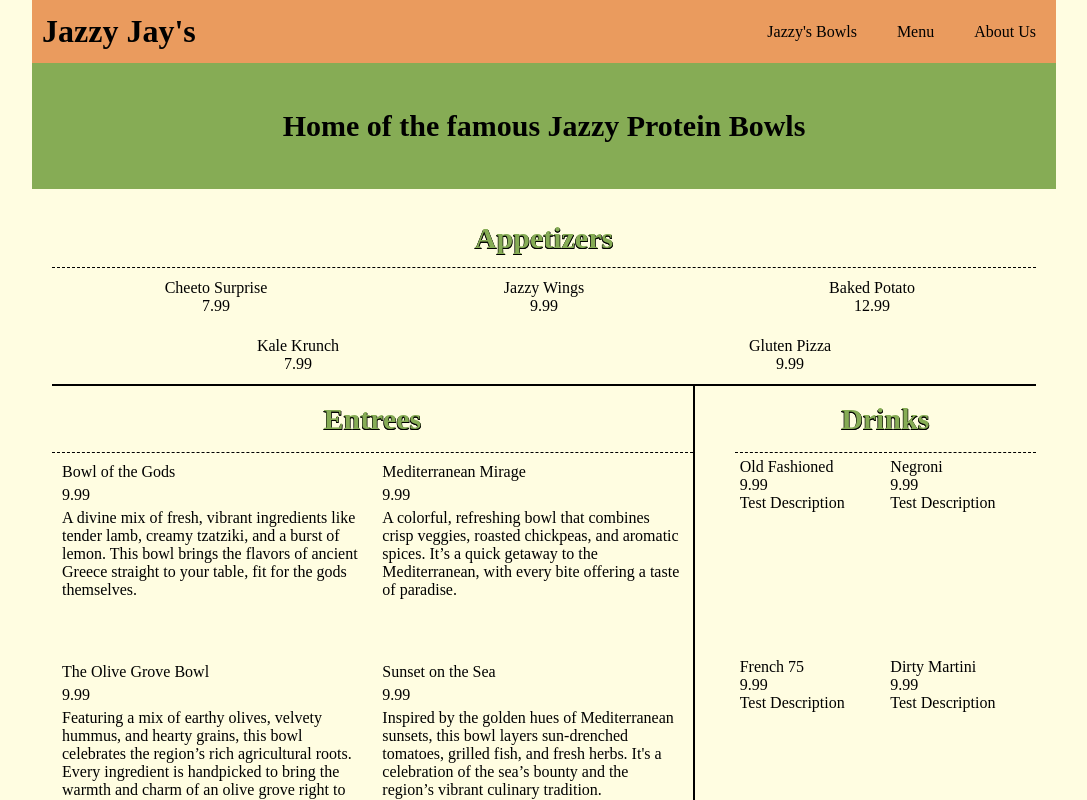
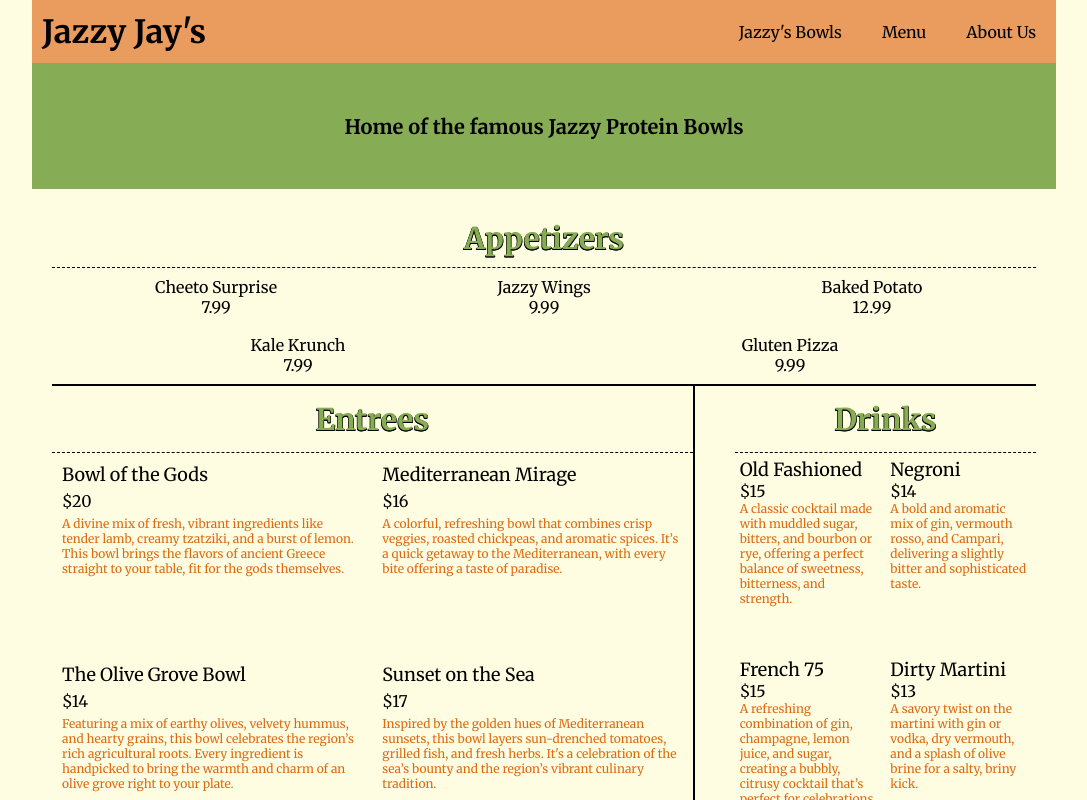
Before and after one commit to RTSolutionsLarry/odinRestaurantPage, a website built with webpack: page src/template.html in a window 1280 px wide. Both pictures are taken after a click on the item "Menu". Shown: the top 800 px of the page, without its empty margins (96-1183 px from the left). Built offline with nearby package versions, Linux system fonts and the light colour scheme.

Commit message:
update  menu styles

```diff
--- a/src/menu.js
+++ b/src/menu.js
@@ -38,62 +38,62 @@ const displayMenu = () => {
         },
         {
             name: 'Bowl of the Gods',
-            price: '9.99',
+            price: '$20',
             type: 'entree',
             description: 'A divine mix of fresh, vibrant ingredients like tender lamb, creamy tzatziki, and a burst of lemon. This bowl brings the flavors of ancient Greece straight to your table, fit for the gods themselves.'
         },
         {
             name: 'Mediterranean Mirage',
-            price: '9.99',
+            price: '$16',
             type: 'entree',
             description: 'A colorful, refreshing bowl that combines crisp veggies, roasted chickpeas, and aromatic spices. It’s a quick getaway to the Mediterranean, with every bite offering a taste of paradise.'
         },
         {
             name: 'The Olive Grove Bowl',
-            price: '9.99',
+            price: '$14',
             type: 'entree',
             description: 'Featuring a mix of earthy olives, velvety hummus, and hearty grains, this bowl celebrates the region’s rich agricultural roots. Every ingredient is handpicked to bring the warmth and charm of an olive grove right to your plate.'
         },
         {
             name: 'Sunset on the Sea',
-            price: '9.99',
+            price: '$17',
             type: 'entree',
             description: "Inspired by the golden hues of Mediterranean sunsets, this bowl layers sun-drenched tomatoes, grilled fish, and fresh herbs. It's a celebration of the sea’s bounty and the region’s vibrant culinary tradition."},
         {
             name: "Baba’s Feast",
-            price: '9.99',
+            price: '$15',
             type: 'entree',
             description: "A hearty bowl that combines rich lamb, smoky baba ghanoush, and roasted veggies, creating the ultimate comfort food. Named after a loving grandmother’s feast, it’s a plate full of Mediterranean heart and soul."
         },
         {
             name: 'Aegean Bliss Bowl',
-            price: '9.99',
+            price: '$13',
             type: 'entree',
             description: 'A refreshing blend of crisp greens, quinoa, feta, and a tangy dressing that evokes the peaceful waters of the Aegean Sea. Each bite is a reminder of the blissful, laid-back Mediterranean lifestyle.'
         },
         {
             name: 'Old Fashioned',
-            price: '9.99',
+            price: '$15',
             type: 'drink',
-            description: 'Test Description'
+            description: 'A classic cocktail made with muddled sugar, bitters, and bourbon or rye, offering a perfect balance of sweetness, bitterness, and strength.'
         },
         {
             name: 'Negroni',
-            price: '9.99',
+            price: '$14',
             type: 'drink',
-            description: 'Test Description'
+            description: 'A bold and aromatic mix of gin, vermouth rosso, and Campari, delivering a slightly bitter and sophisticated taste.'
         },
         {
             name: 'French 75',
-            price: '9.99',
+            price: '$15',
             type: 'drink',
-            description: 'Test Description'
+            description: 'A refreshing combination of gin, champagne, lemon juice, and sugar, creating a bubbly, citrusy cocktail that’s perfect for celebrations.'
         },
         {
             name: 'Dirty Martini',
-            price: '9.99',
+            price: '$13',
             type: 'drink',
-            description: 'Test Description'
+            description: 'A savory twist on the martini with gin or vodka, dry vermouth, and a splash of olive brine for a salty, briny kick.'
         },
     ];
 
--- a/src/styles.css
+++ b/src/styles.css
@@ -1,3 +1,5 @@
+@import url('https://fonts.googleapis.com/css2?family=Merriweather:wght@400;700&display=swap');
+
 :root {
     --font-color: black;
     --border-color: 1px solid black;
@@ -5,6 +7,7 @@
     --background-color: #FFFDE1;
     --healthy-green: #86AC55;
     --earthy-orange: #EA9B5E;
+    --earthy-orange-text: #dd6a13;
 }
 
 * {
@@ -13,6 +16,7 @@
     padding: 0;
     border: 0;
     color: var(--font-color);
+    font-family: 'Merriweather', serif;
 }
 
 body {
@@ -70,7 +74,7 @@ body {
 }
 
 .subtitle {
-    font-size: 30px;
+    font-size: 20px;
 }
 
 .mainOfferContainer {
@@ -192,6 +196,17 @@ body {
     margin: 5px;
 }
 
+.entreeName,
+.drinkName {
+    font-size: 18px;
+}
+
+.entreeDescription,
+.drinkDescription {
+    color: var(--earthy-orange-text);
+    font-size: 12px;
+}
+
 .drink {
     display: grid;
     grid-template-rows: 1fr 9fr;
```
